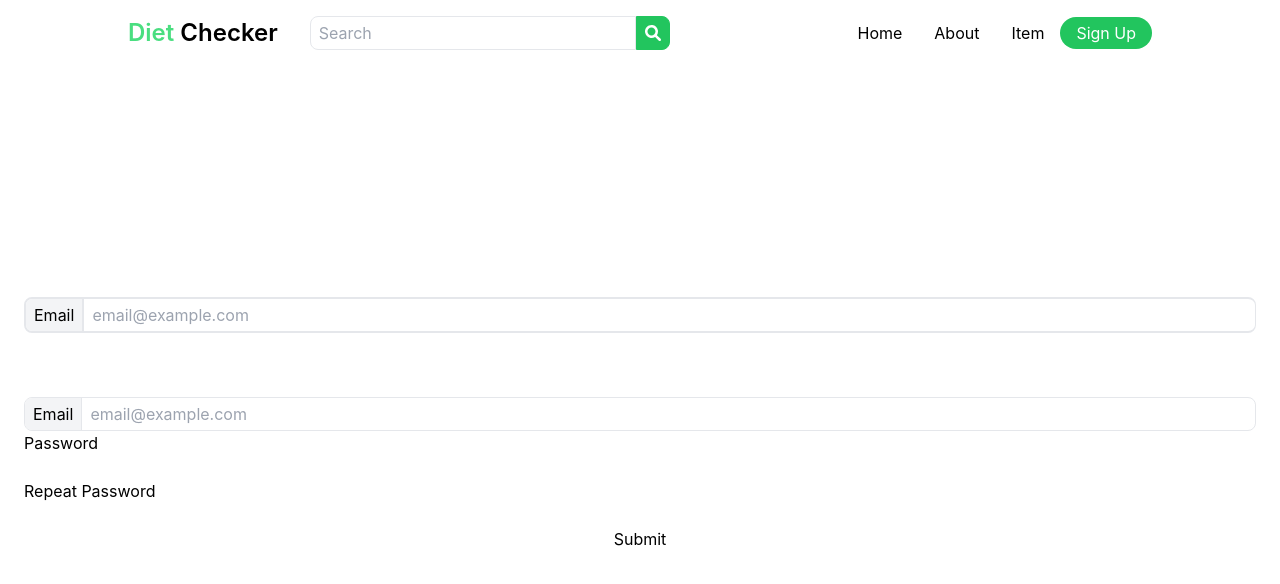
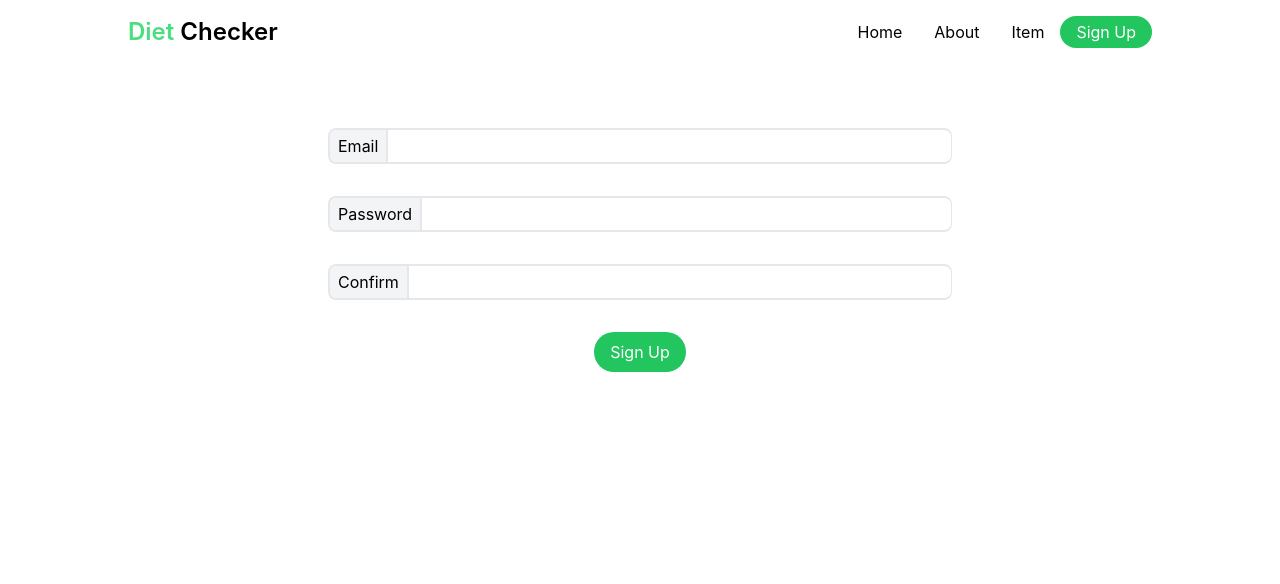
Before and after one commit to KacperHemperek/diet-checker, a Next.js app: page /register in a window 1280 px wide. Shown: the top 584 px of the page. Built offline with nearby package versions, Linux system fonts and the light colour scheme.

Commit message:
style: simple form styles (work in progress)

```diff
--- a/components/FormInput.tsx
+++ b/components/FormInput.tsx
@@ -33,7 +33,7 @@ const FormInput = ({
                         error
                             ? "border-r-red-500 bg-red-500 text-white"
                             : " group-focus-within:border-r-green-500"
-                    } border-r-2 bg-gray-100 px-2 py-1 transition `}
+                    } border-r-2 bg-gray-100 py-1 px-2  transition `}
                 >
                     {label}
                 </label>
@@ -44,7 +44,7 @@ const FormInput = ({
                     onChange={onChange}
                     value={value}
                     placeholder={placeholder}
-                    className=" h-full w-full px-2 focus:outline-none"
+                    className=" w-full bg-transparent py-1 px-2 autofill:bg-transparent focus:outline-none"
                 />
             </div>
             <span className="absolute text-sm text-red-500">{error}</span>
--- a/components/NavBar.tsx
+++ b/components/NavBar.tsx
@@ -28,7 +28,9 @@ const NavBar = () => {
             <div className="flex w-full justify-between  p-4 md:px-12 xl:px-32">
                 <div className="flex ">
                     <NavLogo />
-                    {!router.pathname.includes("search") && (
+                    {!router.pathname.includes("search") &&
+                        !router.pathname.includes("login") &&
+                        !router.pathname.includes("register") && (
                             <SearchBar
                                 onSubmit={handleSubmit}
                                 onChange={handleSearchInput}
--- a/pages/login.tsx
+++ /dev/null
@@ -1,86 +0,0 @@
-import React from "react";
-import Layout from "../layouts/Layout";
-import { useFormik } from "formik";
-import * as yup from "yup";
-import FormInput from "../components/FormInput";
-
-const login = () => {
-    let schema = yup.object().shape({
-        email: yup
-            .string()
-            .email("Enter correct email address")
-            .required("Email is required"),
-        password: yup
-            .string()
-            .required("No password provided")
-            .matches(
-                /^(?=.*[a-z])(?=.*[A-Z])(?=.*\d)(?=.*[@$!%*#?&_-])[A-Za-z\d@$!#%*?&_-]{8,}$/,
-                "Password is too weak"
-            ),
-        repeatPassword: yup
-            .string()
-            .required("Confirm your password")
-            .oneOf([yup.ref("password"), null], "Passwords must match"),
-    });
-
-    const formik = useFormik({
-        initialValues: {
-            email: "",
-            password: "",
-            repeatPassword: "",
-        },
-        onSubmit: (values) => {
-            alert(JSON.stringify(values, null, 2));
-        },
-        validationSchema: schema,
-    });
-
-    console.log({ ...formik });
-    return (
-        <Layout>
-            <div className="p-4">
-                <form className="" onSubmit={formik.handleSubmit}>
-                    <FormInput
-                        label="Email"
-                        name="email"
-                        type="text"
-                        onChange={formik.handleChange}
-                        value={formik.values.email}
-                        error={formik.errors.email}
-                    />
-                    <FormInput
-                        label="Password"
-                        name="password"
-                        type="password"
-                        onChange={formik.handleChange}
-                        value={formik.values.password}
-                        error={formik.errors.password}
-                    />
-
-                    <FormInput
-                        label="Confirm "
-                        name="repeatPassword"
-                        type="password"
-                        onChange={formik.handleChange}
-                        value={formik.values.repeatPassword}
-                        error={formik.errors.repeatPassword}
-                    />
-
-                    <button
-                        type="submit"
-                        className={`${
-                            formik.isValid
-                                ? "bg-green-500"
-                                : "cursor-not-allowed bg-green-500/70"
-                        } rounded-full px-4 py-2 text-white`}
-                        disabled={formik.isValid}
-                    >
-                        Sign Up
-                    </button>
-                </form>
-            </div>
-        </Layout>
-    );
-};
-
-export default login;
--- a/pages/register.tsx
+++ b/pages/register.tsx
@@ -1,9 +1,28 @@
 import React from "react";
 import Layout from "../layouts/Layout";
 import { useFormik } from "formik";
-import * as Yup from "yup";
+import * as yup from "yup";
 import FormInput from "../components/FormInput";
-const register = () => {
+
+const login = () => {
+    let schema = yup.object().shape({
+        email: yup
+            .string()
+            .email("Enter correct email address")
+            .required("Email is required"),
+        password: yup
+            .string()
+            .required("No password provided")
+            .matches(
+                /^(?=.*[a-z])(?=.*[A-Z])(?=.*\d)(?=.*[@$!%*#?&_-])[A-Za-z\d@$!#%*?&_-]{8,}$/,
+                "Password is too weak"
+            ),
+        repeatPassword: yup
+            .string()
+            .required("Confirm your password")
+            .oneOf([yup.ref("password"), null], "Passwords must match"),
+    });
+
     const formik = useFormik({
         initialValues: {
             email: "",
@@ -13,62 +32,58 @@ const register = () => {
         onSubmit: (values) => {
             alert(JSON.stringify(values, null, 2));
         },
+        validationSchema: schema,
     });
 
+    console.log({ ...formik });
     return (
         <Layout>
-            <div className="flex min-h-[90vh] items-center justify-center">
+            <div className="mt-12 flex justify-center p-4">
                 <form
+                    className="w-full text-center md:w-1/2"
                     onSubmit={formik.handleSubmit}
-                    className="flex min-w-full flex-col p-6"
                 >
                     <FormInput
                         label="Email"
                         name="email"
-                        placeholder="email@example.com"
+                        type="text"
                         onChange={formik.handleChange}
                         value={formik.values.email}
-                        type="email"
-                        className="mb-8"
+                        error={formik.errors.email}
                     />
-                    <div className="group flex items-center overflow-hidden rounded-lg border border-r transition focus-within:border-green-500 focus-within:outline focus-within:outline-green-500  ">
-                        <label className="border-r bg-gray-100 px-2 py-1 transition ">
-                            Email
-                        </label>
-                        <input
-                            id="email"
-                            name="email"
-                            type="email"
-                            onChange={formik.handleChange}
-                            value={formik.values.email}
-                            placeholder="email@example.com"
-                            className=" h-full w-full px-2 focus:outline-none"
-                        />
-                    </div>
-
-                    <label htmlFor="password">Password</label>
-                    <input
-                        id="password"
+                    <FormInput
+                        label="Password"
                         name="password"
                         type="password"
                         onChange={formik.handleChange}
                         value={formik.values.password}
+                        error={formik.errors.password}
                     />
 
-                    <label htmlFor="repeatPassword">Repeat Password</label>
-                    <input
-                        id="repeatPassword"
+                    <FormInput
+                        label="Confirm "
                         name="repeatPassword"
                         type="password"
                         onChange={formik.handleChange}
                         value={formik.values.repeatPassword}
+                        error={formik.errors.repeatPassword}
                     />
 
-                    <button type="submit">Submit</button>
+                    <button
+                        type="submit"
+                        className={`${
+                            formik.isValid
+                                ? "bg-green-500"
+                                : "cursor-not-allowed bg-green-500/70"
+                        } rounded-full px-4 py-2 text-white`}
+                        disabled={formik.isValid}
+                    >
+                        Sign Up
+                    </button>
                 </form>
             </div>
         </Layout>
     );
 };
 
-export default register;
+export default login;
```
Lines whose indentation alone changed are shown as unchanged.
